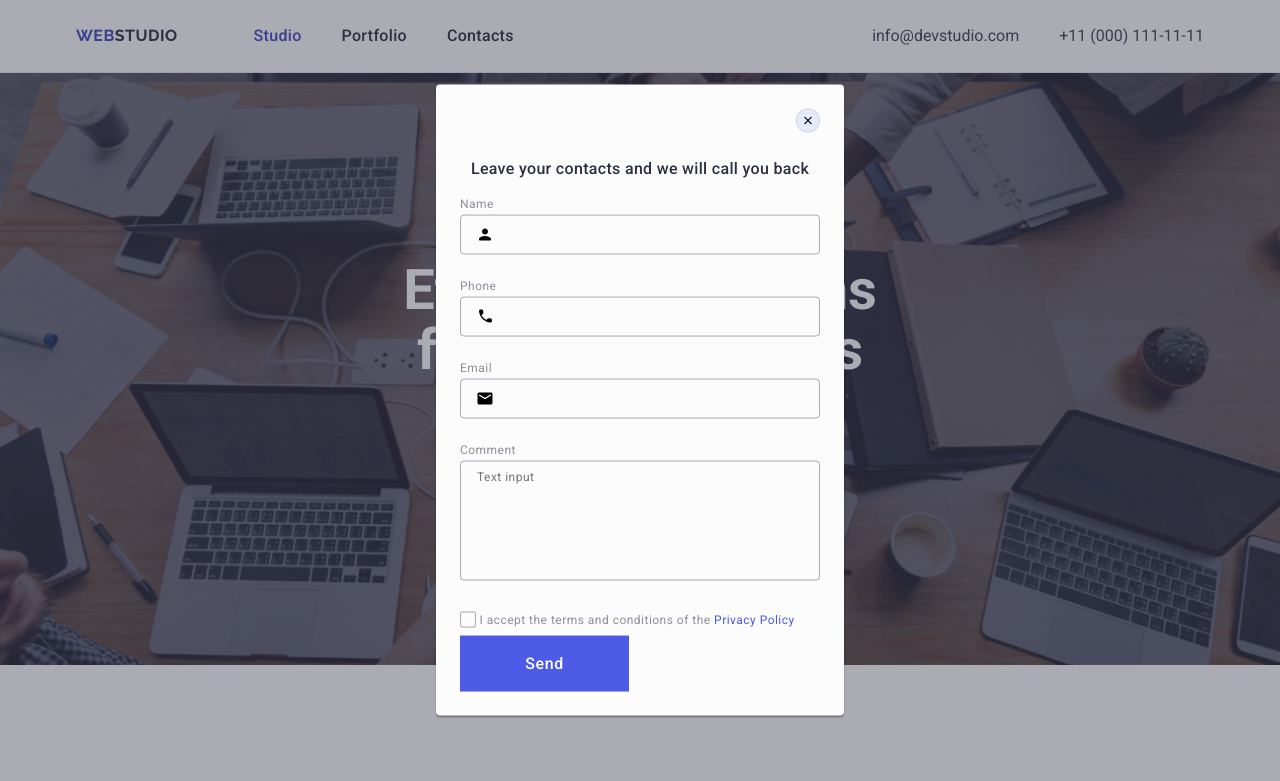
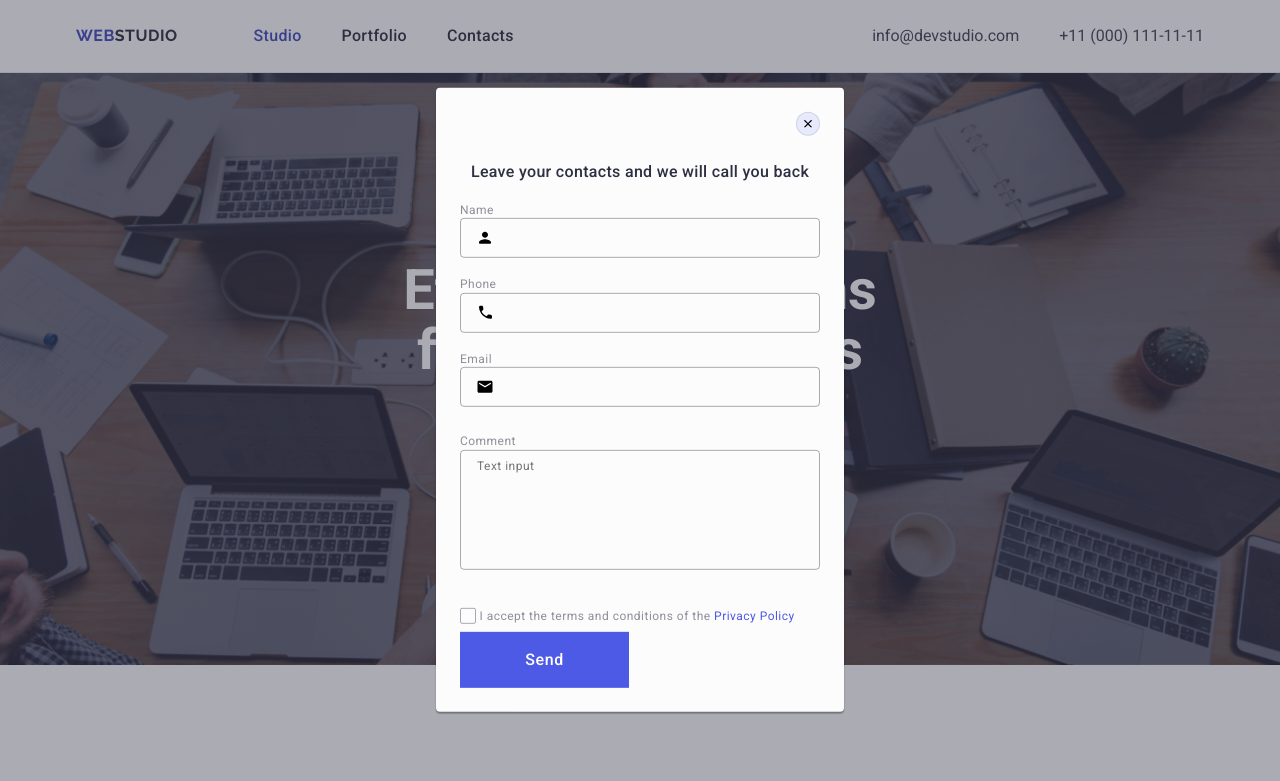
Before and after one commit to PashaIvanov1/goit-markup-hw-05, a plain HTML site: page index.html in a window 1280 px wide. Shown: the top 781 px of the page. Drawn offline with nearby package versions, Linux system fonts and the light colour scheme.

Commit message:
Правка

```diff
--- a/css/styles.css
+++ b/css/styles.css
@@ -823,10 +823,28 @@ header {
     background-color: #374abd;
 }
 
-.form-group.terms {
+.form-label-name,
+.form-label-phone,
+.form-label-email,
+.form-label-comment {
+  font-size: 12px;
+  line-height: 1.17;
+  letter-spacing: 0.04em;
+  color: #8e8f99;
+}
+
+.form-group-1 {
   margin-bottom: 8px;
 }
 
-.input-container {
+.form-group-2 {
   margin-bottom: 16px;
 }
+
+.form-group-3 {
+  margin-bottom: 24px;
+}
+
+.form-group-4 {
+  margin-bottom: 32px;
+}
--- a/index.html
+++ b/index.html
@@ -387,8 +387,8 @@
           </button>
           <p class="modal-text">Leave your contacts and we will call you back</p>
     <form class="modal-form">
-      <div class="form-group">
-        <label for="user-name" class="form-label">Name</label>
+      <div class="form-group-1">
+        <label for="user-name" class="form-label-name">Name</label>
         <div class="input-container">
           <input id="user-name" name="user-name" type="text" class="form-input" />
           <svg class="input-icon" width="18" height="24">
@@ -396,8 +396,8 @@
           </svg>
         </div>
       </div>
-            <div class="form-group">
-        <label for="user-phone" class="form-label">Phone</label>
+            <div class="form-group-2">
+        <label for="user-phone" class="form-label-phone">Phone</label>
         <div class="input-container">
           <input id="user-phone" name="user-phone" type="text" class="form-input" />
           <svg class="input-icon" width="18" height="24">
@@ -405,8 +405,8 @@
           </svg>
         </div>
       </div>
-      <div class="form-group">
-        <label for="user-email" class="form-label">Email</label>
+      <div class="form-group-3">
+        <label for="user-email" class="form-label-email">Email</label>
         <div class="input-container">
           <input id="user-email" name="user-email" type="text" class="form-input" />
           <svg class="input-icon" width="18" height="24">
@@ -414,8 +414,8 @@
           </svg>
         </div>
       </div>
-            <div class="form-group">
-              <label for="user-comment" class="form-label">Comment</label>
+            <div class="form-group-4">
+              <label for="user-comment" class="form-label-comment">Comment</label>
               <textarea id="user-comment" name="user-comment" placeholder="Text input" class="form-textarea"></textarea>
             </div>
             <div class="form-group terms">
```
